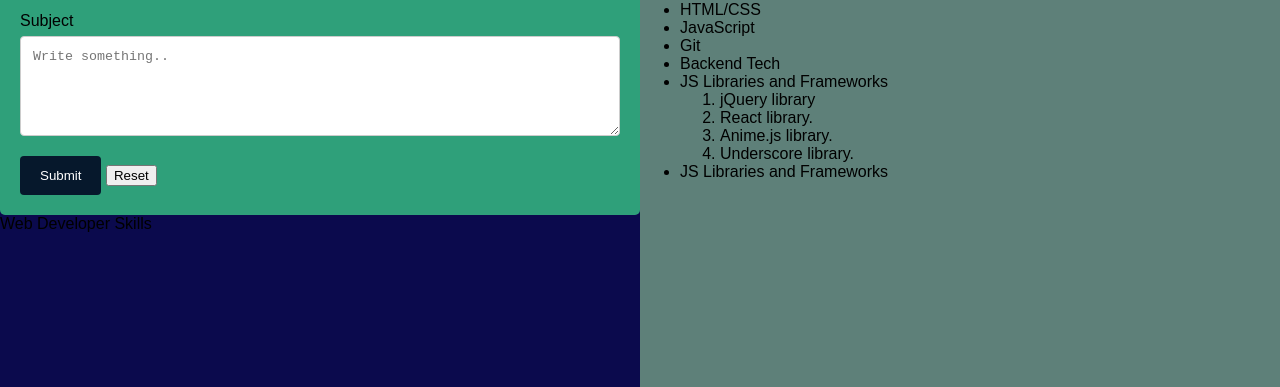
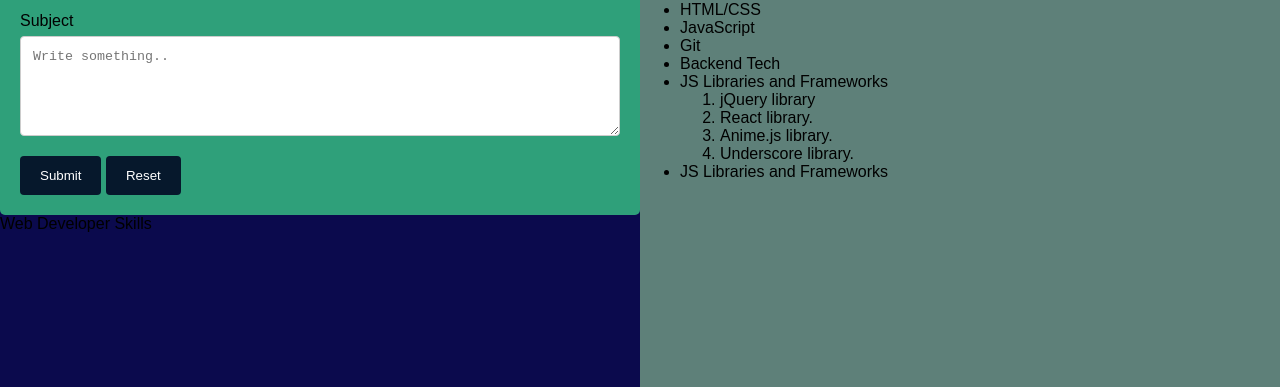
Before and after one commit to sadeesemi/website, a plain HTML site: page contact.html in a window 1280 px wide. Shown: the part 413-800 px from the top of the page. Drawn offline with Linux system fonts and the light colour scheme.

Commit message:
Update style1.css

```diff
--- a/style1.css
+++ b/style1.css
@@ -22,6 +22,18 @@ input[type=submit] {
 }
 
 input[type=submit]:hover {
+  background-color: #ca6130;
+}
+input[type=reset] {
+  background-color: #06182c;
+  color: white;
+  padding: 12px 20px;
+  border: none;
+  border-radius: 4px;
+  cursor: pointer;
+}
+
+input[type=reset]:hover {
   background-color: #ca6130;
 }
 
```
